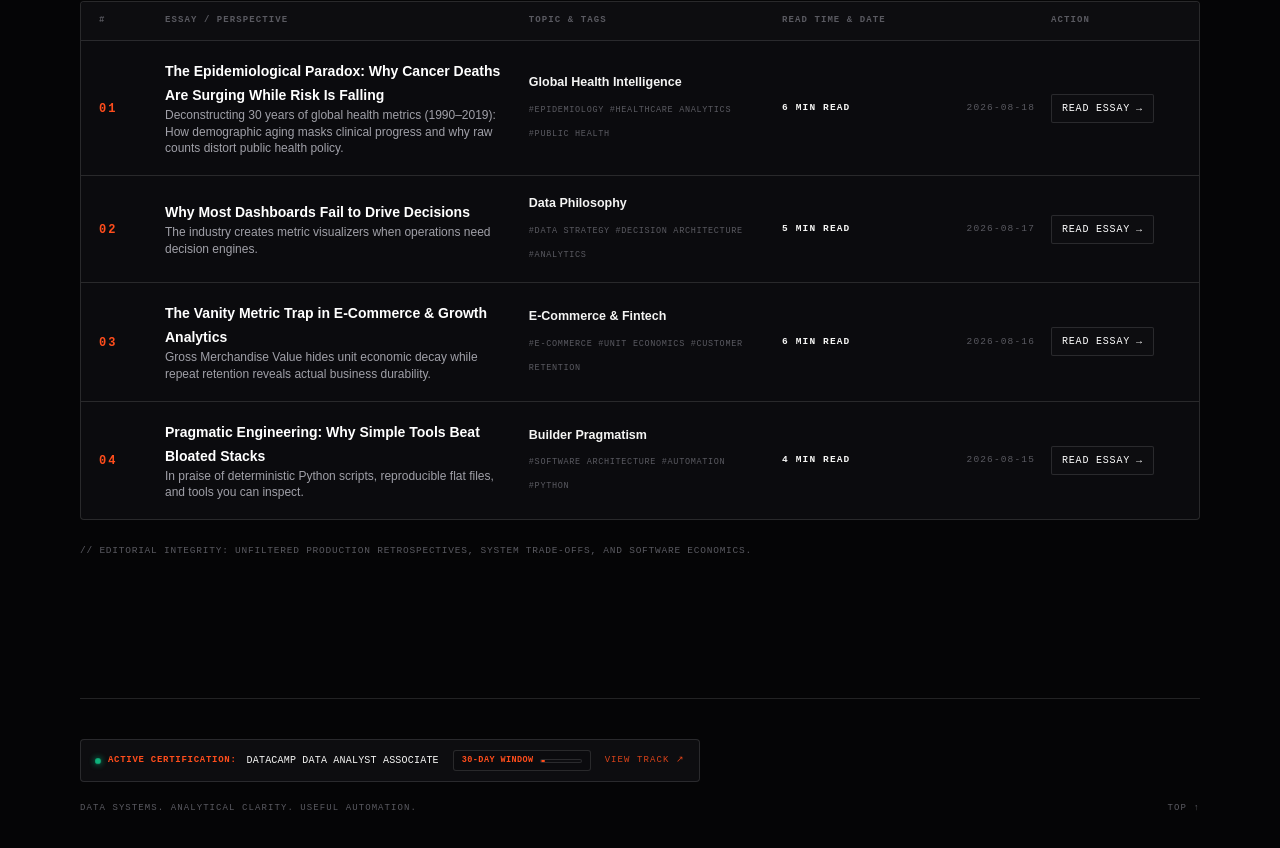
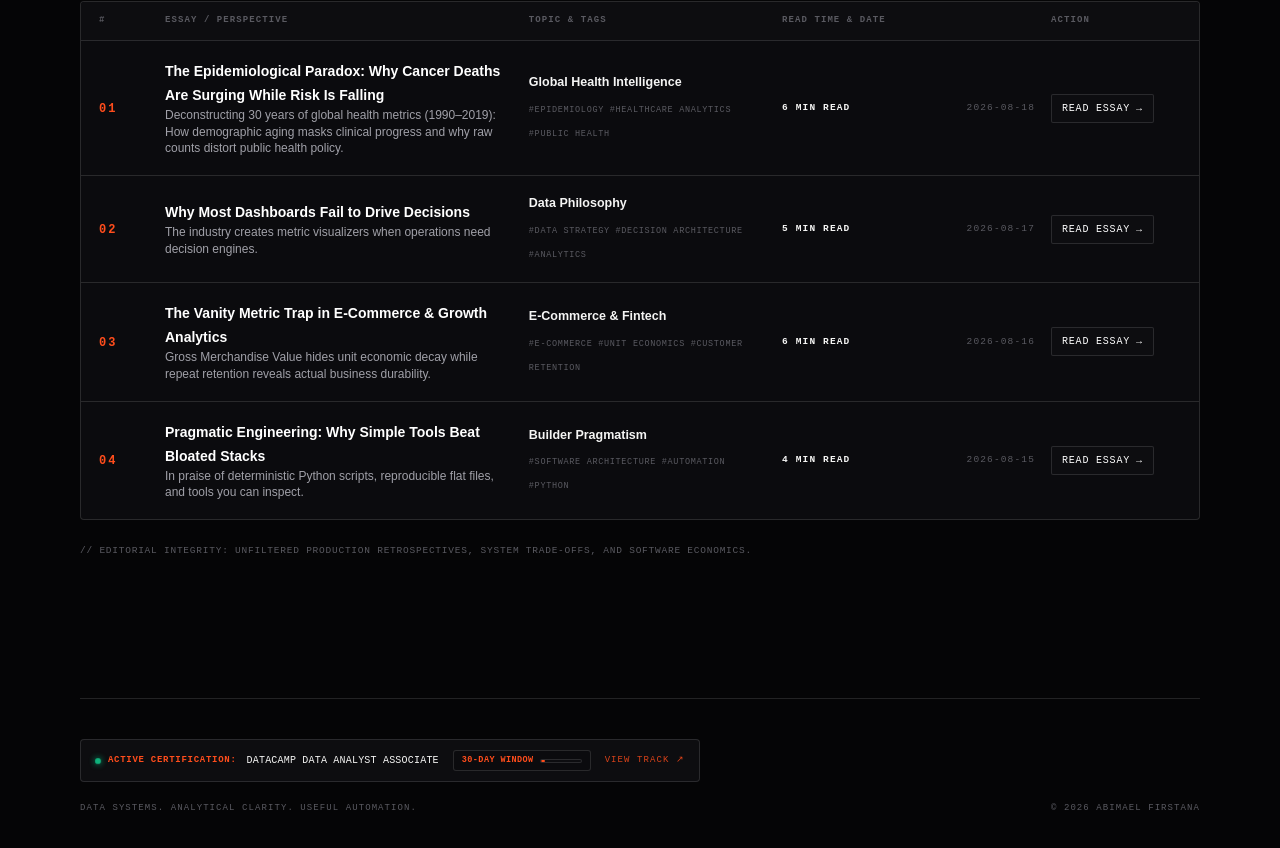
Before and after one commit to afirstana/Portofolio, a Next.js app: page /opinion in a window 1280 px wide. Shown: the part 711-1559 px from the top of the page. Built offline with nearby package versions, Linux system fonts and the light colour scheme.

Commit message:
refactor(footer): remove redundant static back to top link in favor of floating top button

```diff
--- a/components/SiteFooter.tsx
+++ b/components/SiteFooter.tsx
@@ -113,9 +113,7 @@ export function SiteFooter({
 
       <div className="footer-meta">
         <span className="mono">Data systems. Analytical clarity. Useful automation.</span>
-        <Link className="mono footer-back-link" href={backHref}>
-          {backLabel}
-        </Link>
+        <span className="mono">© 2026 Abimael Firstana</span>
       </div>
     </footer>
   );
```
